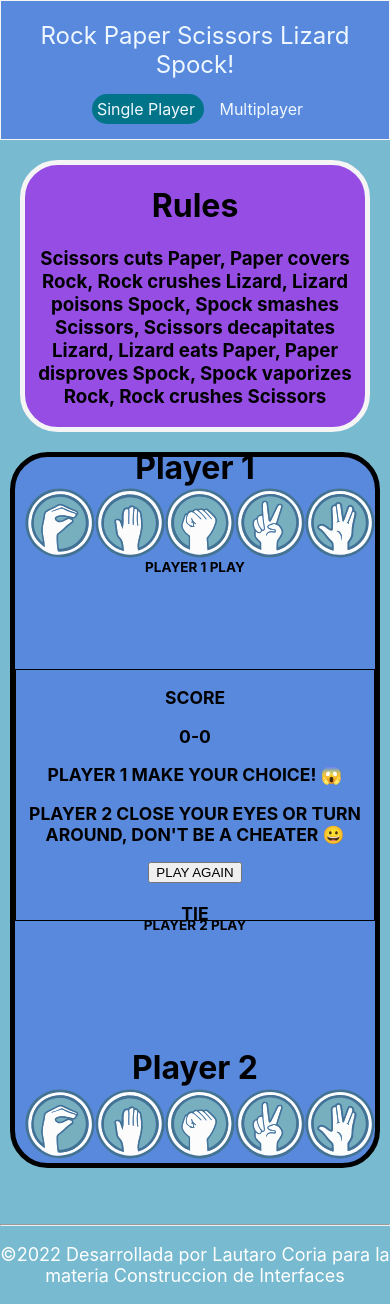
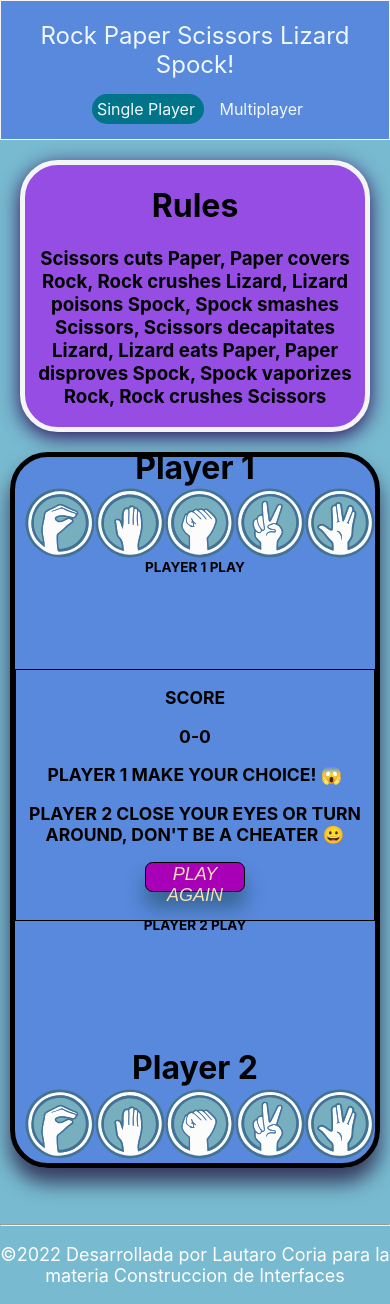
Before and after one commit to lautacoria18/tp-integrador-interfaces, a React (Create React App) app: page /multiplayer in a window 390 px wide. Built offline with nearby package versions, Linux system fonts and the light colour scheme.

Commit message:
mas estilos

```diff
--- a/src/Components/Banner.css
+++ b/src/Components/Banner.css
@@ -38,6 +38,11 @@ a{
 
 }
 
+a:hover{
+
+ color: black;
+
+}
 
 @media (max-width: 991px) {
 
--- a/src/Components/Game.css
+++ b/src/Components/Game.css
@@ -4,7 +4,7 @@
   border-radius: 1cm;
   background-color: rgba(0, 0, 255, 0.266);
   margin: 20PX 100px 0 100px;
-
+  box-shadow: 0px 15px 20px rgba(22, 2, 43, 0.684);
 }
 img{
     width: 100px;
@@ -14,6 +14,8 @@ img{
 }
 img:hover{
     transform:scale(1.5);
+    cursor: pointer;
+
 }
 
 .vsCom {
@@ -48,11 +50,12 @@ img:hover{
     display: flex;
     margin-left: auto;
     right: 0;
-
+    pointer-events: none;
 }
 
 
-.images{
+
+.images {
     display: flex;
     flex-direction: column;
     align-items: center;
@@ -120,6 +123,22 @@ img:hover{
    margin-left: 10px;
   }
 
+  button{
+    width: 150px;
+    height: 50px;
+    border: 1px solid black;
+    border-radius: 0.2cm;
+    background-color: rgb(167, 0, 182);
+    font-style: italic;
+    font-size:larger;
+    color: wheat;
+    box-shadow: 0px 15px 20px rgba(2, 43, 27, 0.4);
+
+  }
+  button:hover{
+    cursor: pointer;
+    background-color: rgb(132, 0, 144);
+  }
 
 
   @media (max-width: 991px) {
@@ -210,6 +229,15 @@ img:hover{
   text-align: center;
 
 }
+
+button{
+  width: 100px;
+  height: 30px;
+  border: 1px solid black;
+  border-radius: 0.2cm;
+  background-color: rgb(167, 0, 182);
+
+}
   }
 
 
--- a/src/Components/Game.jsx
+++ b/src/Components/Game.jsx
@@ -158,12 +158,12 @@ return(
 
 
                 <div className='versus'>
-                <div className='yourOptions'>
+                <div className='yourOptions' style={{
+            pointerEvents: player1Play != null ? 'none' : 'auto',
+        }}>
                     <div className='a'>
                         <h1>Player 1</h1>
-                        <div className='images' style={{
-            pointerEvents: player1Play != null ? 'none' : 'auto',
-        }}>
+                        <div className='images' >
                         <img src={lizard} alt="lizard" onClick={() => {handleClick("lizard", true)}} />
                         <img src={paper} alt="paper" onClick={() => {handleClick("paper", true)}} />
                         <img src={rock} alt="rock" onClick={() => {handleClick("rock", true)}}/>
--- a/src/Components/HowToPlay.css
+++ b/src/Components/HowToPlay.css
@@ -5,6 +5,7 @@
     background-color: rgb(150, 77, 228);
     text-align: center;
     margin: 20PX 100px 0 100px;
+    box-shadow: 0px 5px 20px rgba(41, 4, 80, 0.934);
 }
 
 
--- a/src/Components/MultiplayerMode.jsx
+++ b/src/Components/MultiplayerMode.jsx
@@ -22,7 +22,7 @@ export default function MultiplayerMode() {
 
     useEffect(() => {
 
-
+        if (player1Play !== null || player2Play !== null){
             if (checkHands(player1Play,player2Play) === player1Play){
                     setResult("PLAYER 1 WINS!");
                 setPlayer1Score(player1Score+1);
@@ -36,7 +36,7 @@ export default function MultiplayerMode() {
                             setResult("TIE");
             }
 
-          }, [timesPlayed]);
+          }}, [timesPlayed]);
 
           const resetValues = () =>{
             setPlayer1Play(null);
@@ -156,12 +156,12 @@ export default function MultiplayerMode() {
 
 
                         <div className='versus'>
-                        <div className='yourOptions'>
+                        <div className='yourOptions' style={{
+            pointerEvents: player1Play != null ? 'none' : 'auto',
+        }}>
                             <div className='a'>
                                 <h1>Player 1</h1>
-                                    <div className='images' style={{
-            pointerEvents: player1Play != null ? 'none' : 'auto',
-        }}>
+                                    <div className='images' >
                                 <img src={lizard} alt="lizard" onClick={() => {handleClickPVP("lizard", true)}} />
                                 <img src={paper} alt="paper" onClick={() => {handleClickPVP("paper", true)}} />
                                 <img src={rock} alt="rock" onClick={() => {handleClickPVP("rock", true)}}/>
```
